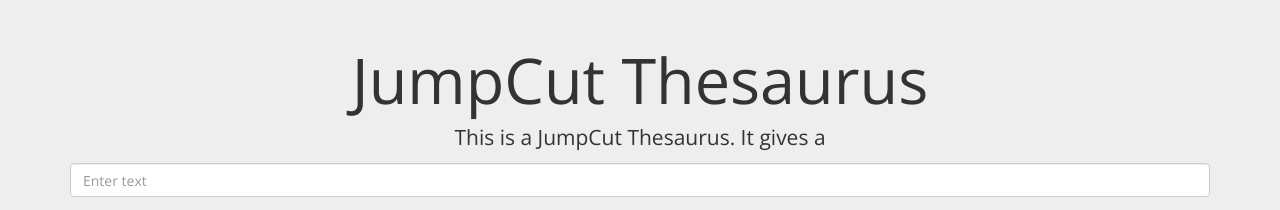
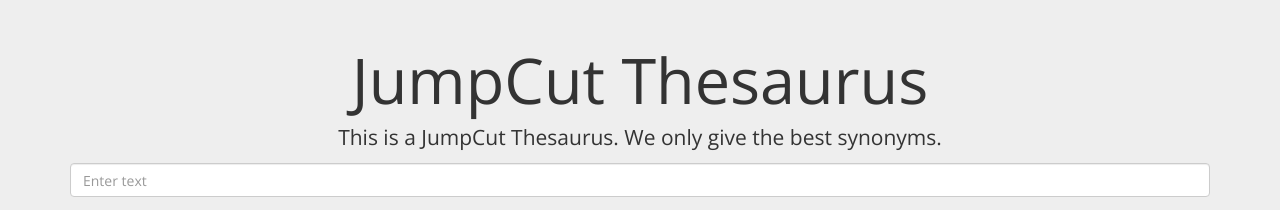
Before and after one commit to NedYork/jc-assessment, a React (Create React App) app: page / in a window 1280 px wide. Shown: the top 210 px of the page. Built offline with nearby package versions, Linux system fonts and the light colour scheme; no server answers.

Commit message:
Fix typo.

```diff
--- a/src/containers/App.js
+++ b/src/containers/App.js
@@ -42,7 +42,7 @@ class App extends Component {
           <h1>JumpCut Thesaurus</h1>
           <br />
           <p>
-            This is a JumpCut Thesaurus. It gives a
+            This is a JumpCut Thesaurus. We only give the best synonyms.
           </p>
           <Grid>
             <SearchForm dispatchFetchSynonym={this.dispatchFetchSynonym} />
```
